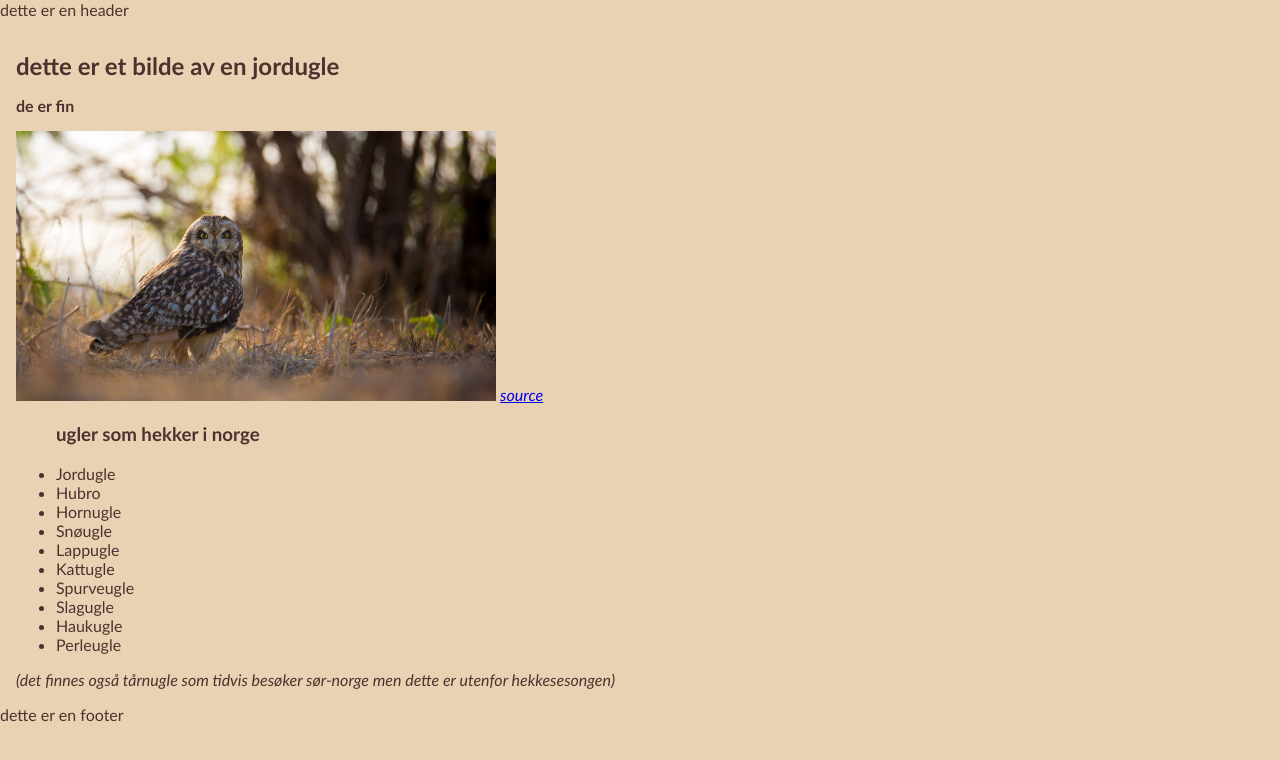
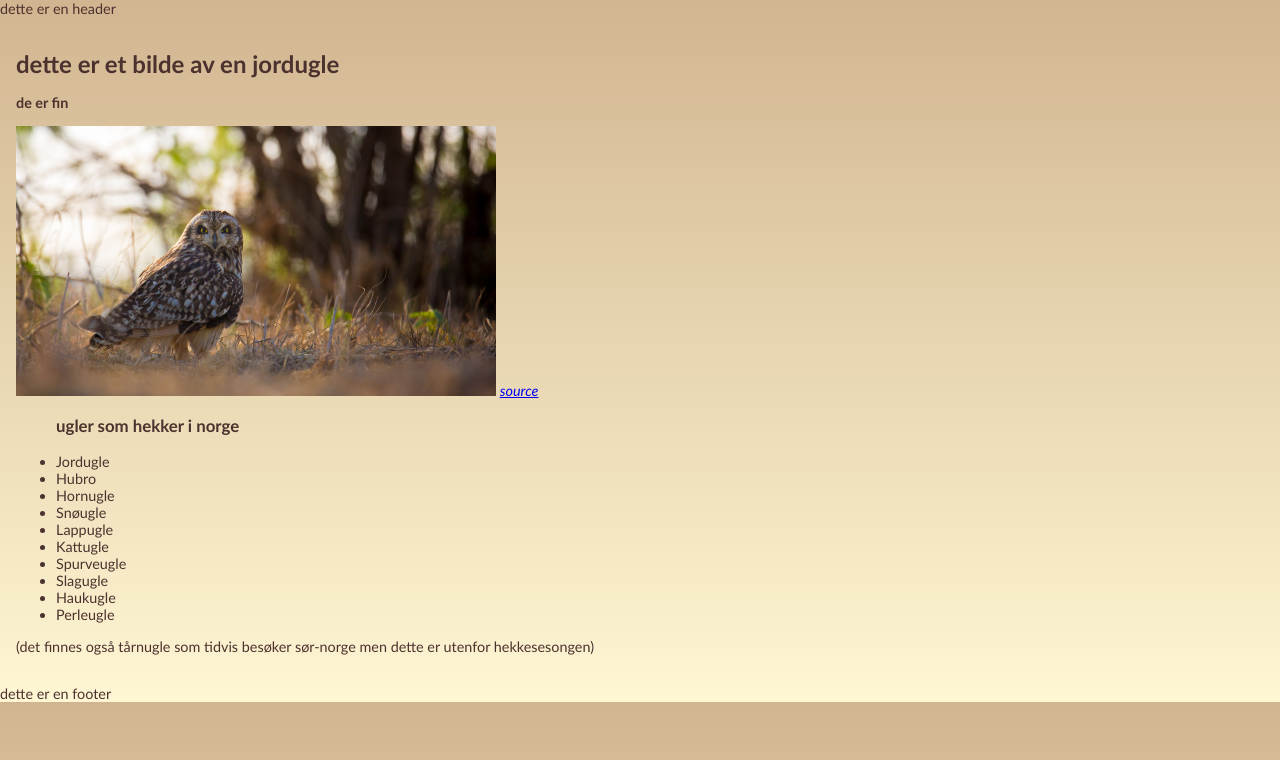
Before and after one commit to tomekoder/oppgave1, a website: page index.html in a window 1280 px wide. Drawn offline with Linux system fonts and the light colour scheme.

Commit message:
background gradient

```diff
--- a/index.html
+++ b/index.html
@@ -5,10 +5,7 @@
     <link rel="icon" href="assets/icon1.png" />
     <meta charset="UTF-8" />
     <meta name="viewport" content="width=device-width" />
-    <!--
-      Need a visual blank slate?
-      Remove all code in `styles.css`!
-    -->
+
     <link rel="stylesheet" href="styles.css" />
     <script type="module" src="script.js"></script>
   </head>
@@ -44,10 +41,10 @@
         <li>Haukugle</li>
         <li>Perleugle</li>
       </ul>
-      <i>
+      <p>
         (det finnes også tårnugle som tidvis besøker sør-norge men dette er
         utenfor hekkesesongen)
-      </i>
+      </p>
 
     </main>
     <footer>dette er en footer</footer>
--- a/styles.css
+++ b/styles.css
@@ -6,7 +6,8 @@ body {
   margin: 0;
   font-family: 'Candara';
   color: rgb(75, 50, 46);
-  background-color: rgb(233, 210, 179);
+  background-image: linear-gradient( rgb(209, 181, 144), rgb(255, 246, 211));
+  font-size: 0.9rem;
 }
 
 nav {
```
